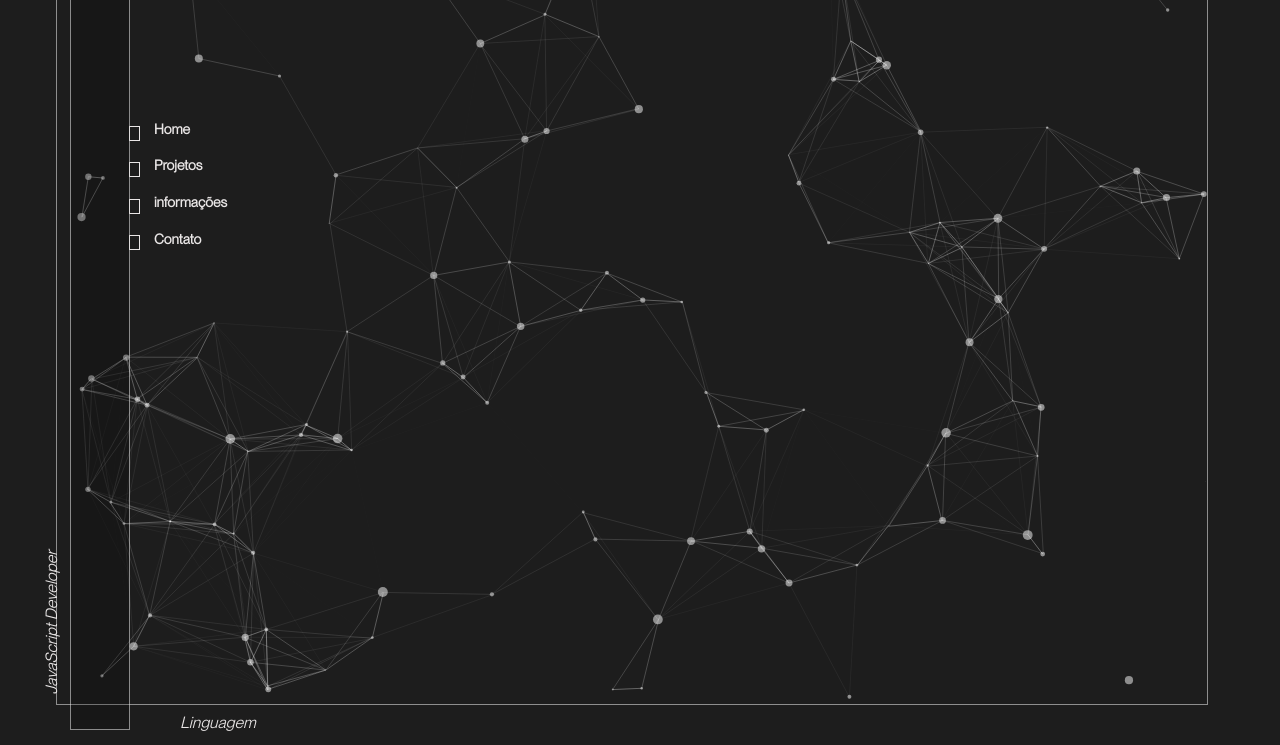
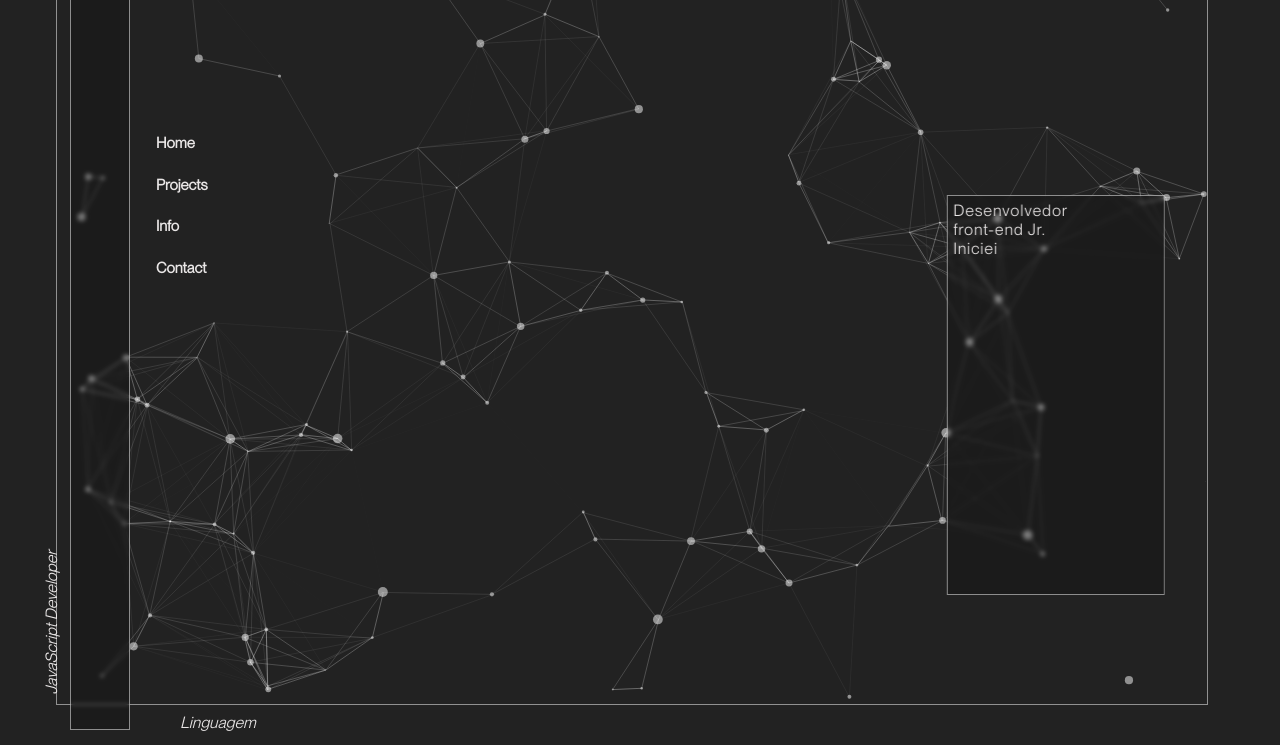
Before and after one commit to x-Cloudy/portfolio, a plain HTML site: page index.html in a window 1280 px wide. Shown: the part 167-912 px from the top of the page. Drawn offline with Linux system fonts and the light colour scheme.

Commit message:
Caixa de dialogo e filtros adicionado

```diff
--- a/assets/css/style.css
+++ b/assets/css/style.css
@@ -1,6 +1,6 @@
 @keyframes animacao {
-    0% {border-bottom: 0px solid var(--white-color); width: 0%;}
-    100% {border-bottom: 1px solid var(--white-color); width: 100%;}
+    from {border-bottom: 0px solid var(--white-color); width: 0%;}
+    to {border-bottom: 1px solid var(--white-color); width: 100%;}
 }
 
 @font-face {
@@ -17,7 +17,7 @@
 
 :root {
     --white-color: rgb(233, 230, 230);
-    --black-color: #1d1d1d;
+    --black-color: rgb(34, 34, 34);
     --grey-color: rgba(255, 255, 255, 0.5);
     --primary-color: rgb(17, 86, 102);
     --primary-color-darker: rgb(9, 48, 56);
@@ -36,7 +36,10 @@ body {
     display: flex;
     flex-direction: column;
     min-height: 100vh;
+    -webkit-user-select: none;
+    user-select: none;
 }
+
 
 header {
     position: absolute;
@@ -53,64 +56,87 @@ main {
     top: 0;
     font-family: 'Neue-Montreal';
     color: var(--white-color);
+    font-size-adjust: 0.5;
     font-size: 4vw;
     transform: translate(260px, 80px);
 }
+
+aside {
+    background-color: rgba(0, 0, 0, 0.2);
+    border: .1px solid var(--grey-color);
+    color: var(--white-color);
+    position: fixed;
+    right: 0;
+    transform: translate(-9vw, -510px);
+    height: 25vw;
+    width: 17vw;
+    min-width: 200px;
+    max-width: 300px;
+    min-height: 400px;
+    max-height: 400px;
+    font-family: 'Neue Montreal';
+    padding: 5px;
+    padding-right: 90px;
+    text-align: start;
+    letter-spacing: 1px;
+    backdrop-filter: blur(2px);
+}
+
+.btn-menu {
+    background-color:rgba(29, 29, 29, 0.1);
+    color: var(--white-color);
+    border: none;
+    font-family: 'Neue Montreal';
+    font-size: 15px;
+    line-height: 1.7;
+    margin-top: 2vh;
+    position: relative;
+    transform: translate(27px, 10px);
+    text-align: start;
+    cursor: pointer;
+}
+
+.btn-menu:hover {
+    color: var(--grey-color);
+    transition-duration: .4s;
+}
+
+.btn-menu:focus, .btn-menu:active {
+   animation-name: animacao;
+   animation-duration: 1s;
+   animation-fill-mode: forwards;
+   text-align: start;
+   animation-iteration-count: 1;
+}
+
+#btn-language {
+    border: none;
+    background-color: var(--black-color);
+    color: var(--white-color);
+    font-family: 'Neue Montreal';
+    font-style: italic;
+    transform: translate(180px, 880px);
+    position: fixed;
+    font-size: medium;
+    max-width: fit-content;
+    cursor: pointer;
+}
+
+#btn-language:hover {
+    color: var(--grey-color);
+    transition-duration: .4s;
+}
+
+#btn-language:active {
+    color: var(--white-color);
+}
+
+
 #small-text {
     font-size: 1.5vw;
     font-style: italic;
     color: rgba(233, 230, 230, 0.8);
 }
-
-input[type=checkbox] {
-    display: none;
-}
-
-label {
-    display: inline-block;
-    cursor: pointer;
-    position: relative;
-    padding-left: 25px;
-    font-size: 14px;
-    line-height: 1.7;
-    margin-top: 1vw;
-}
-label:active {
-    animation-name: animacao;
-    animation-duration: 1s;
-}
-
-label:hover {
-    color: var(--grey-color);
-    transition-property: var(--grey-color);
-    transition-duration: .4s;
-}
-
-label:before {
-    content: "";
-    display: inline-block;
-    width: 9px;
-    height: 13px;
-    margin-right: 5px;
-    position: absolute;
-    left: 0;
-    bottom: 1px;
-    background-color: var(--black-color);
-    border: 1px solid var(--white-color);
-
-}
-
-input[type=checkbox]:checked+label:before {
-    content: "";
-    color: #000;
-    font-size: 18px;
-    line-height: 1.4;
-    text-align: center;
-    background-color: #fff;
-    border-color: #000;
-
-}
-
 
 #conteudo-centro {
     background-color: var(--black-color);
@@ -129,6 +155,7 @@ input[type=checkbox]:checked+label:before {
     position: absolute;
     background-color: rgba(0, 0, 0, 0.2);
     z-index: 1;
+    backdrop-filter: blur(2px);
 }
 
 #quadrado-barra {
@@ -139,6 +166,7 @@ input[type=checkbox]:checked+label:before {
     position: absolute;
     background-color: rgba(0, 0, 0, 0.3);
     z-index: 1;
+    backdrop-filter: blur(1px);
 }
 
 #js-lateral {
@@ -154,6 +182,7 @@ input[type=checkbox]:checked+label:before {
     position: fixed;
     transform: translate(64px, -2px) rotate(32deg);
     height: 24px;
+    filter: blur(1px);
 
 }
 
@@ -170,19 +199,3 @@ input[type=checkbox]:checked+label:before {
     height: 839px;
     width: 100%;
 }
-
-#btn-language {
-    border: none;
-    background-color: var(--black-color);
-    color: var(--white-color);
-    font-family: 'Neue Montreal';
-    font-style: italic;
-    transform: translate(180px, 880px);
-    position: absolute;
-    font-size: medium;
-}
-
-#check-home {
-    animation: animacao;
-    transition-duration: 5s;
-}
--- a/index.html
+++ b/index.html
@@ -22,22 +22,23 @@
                 <div id="linha-diagonal2"></div>
             </div>
 
+            <aside>
+                <p>Desenvolvedor <br>front-end Jr.<br>
+                    Iniciei
+
+
+                </p>
+            </aside>
+
             <header>
-                <input type="checkbox" name="home" id="check-home">
-                <label for="check-home"><b>Home</b></label>
-
-                <input type="checkbox" name="projetos" id="check-projetos">
-                <label for="check-projetos"><b>Projetos</b></label>
-
-                <input type="checkbox" name="contato" id="check-info">
-                <label for="check-info"><b>informações</b></label>
-
-                <input type="checkbox" name="contato" id="check-contato">
-                <label for="check-contato"><b>Contato</b></label>
+                <button class="btn-menu" id="home"><b>Home</b></button>
+                <button class="btn-menu" id="projects"><b>Projects</b></button>
+                <button class="btn-menu" id="info"><b>Info</b></button>
+                <button class="btn-menu" id="contact"><b>Contact</b></button>
             </header>
 
             <main>
-                <p>Juan ''Rodrigues</p>
+                <p>Juan Rodrigues</p>
                 <p id="small-text">Front-End Developer</p>
             </main>
         </div>
```
